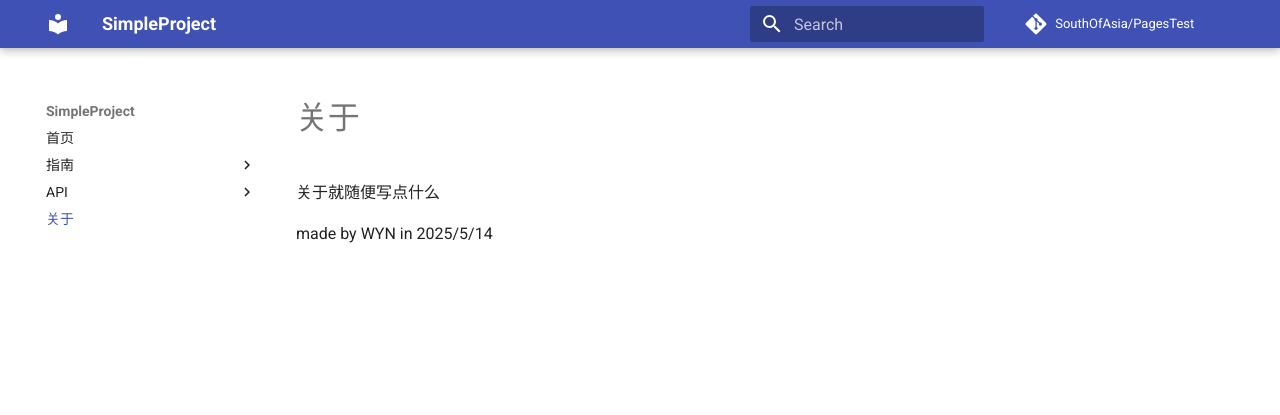
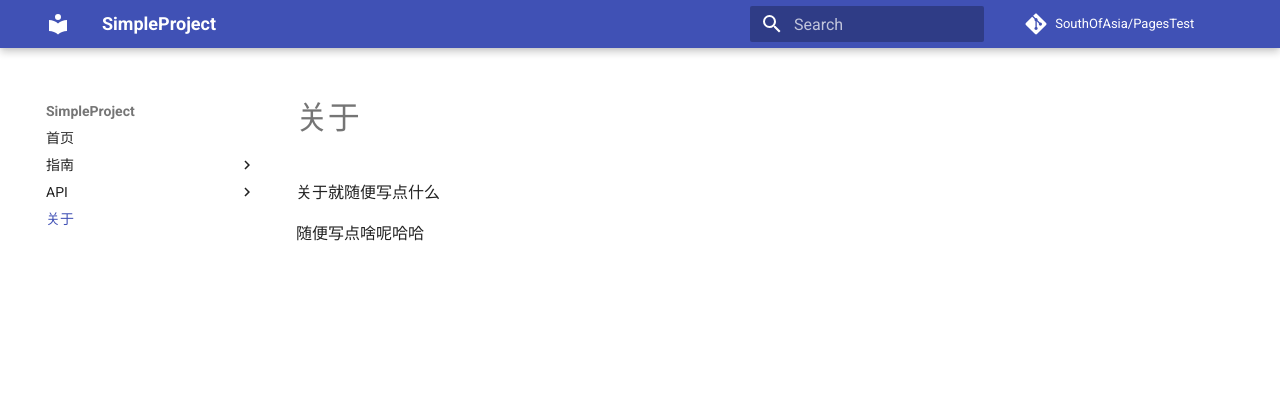
Before and after one commit to SouthOfAsia/PagesTest, an MkDocs documentation site: the page built from docs/about.md, in a window 1280 px wide. Shown: the top 415 px of the page. Built offline with MkDocs 1.6.1 and Material for MkDocs 9.7.7, drawn with Linux system fonts in a browser that asks for light colours; comment, search, counter and statistics services are not loaded.

Commit message:
update docs

```diff
--- a/docs/about.md
+++ b/docs/about.md
@@ -2,5 +2,4 @@
 
 关于就随便写点什么
 
-
-made by WYN in 2025/5/14
+随便写点啥呢哈哈
```
